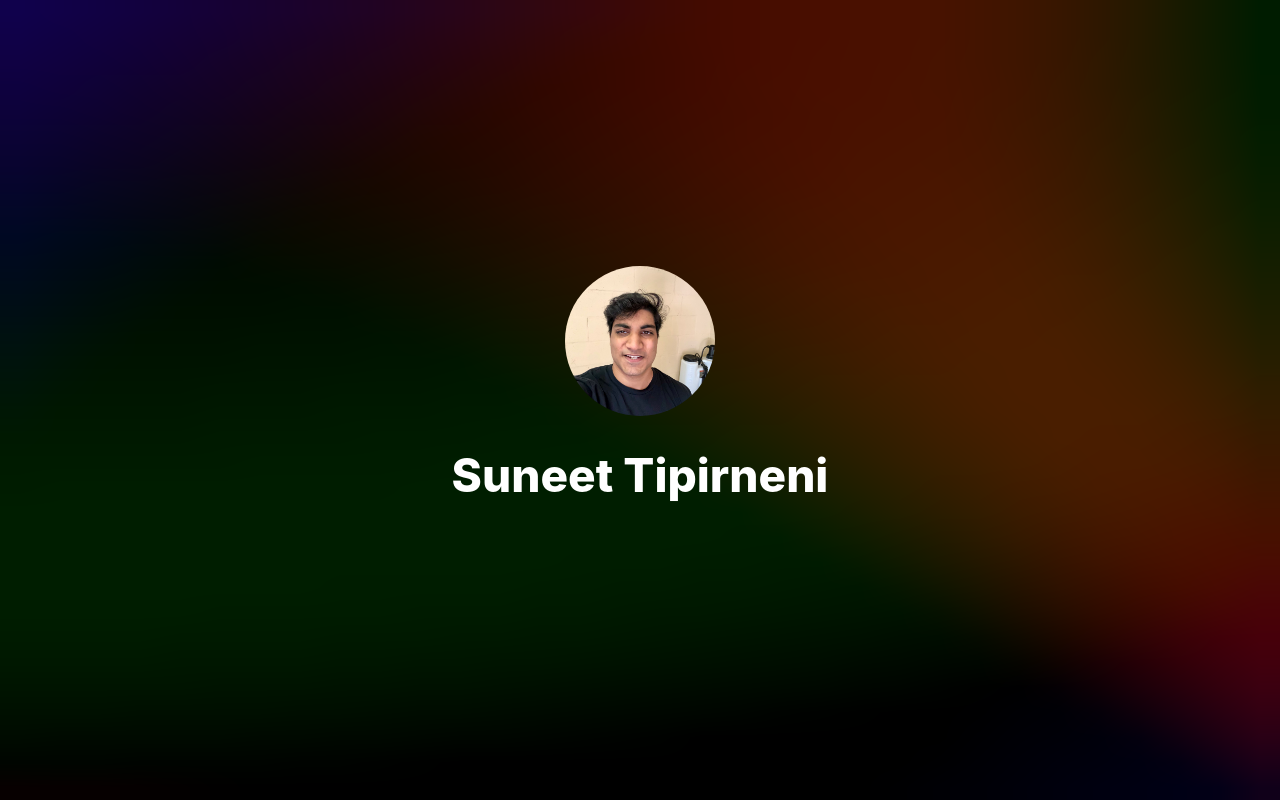
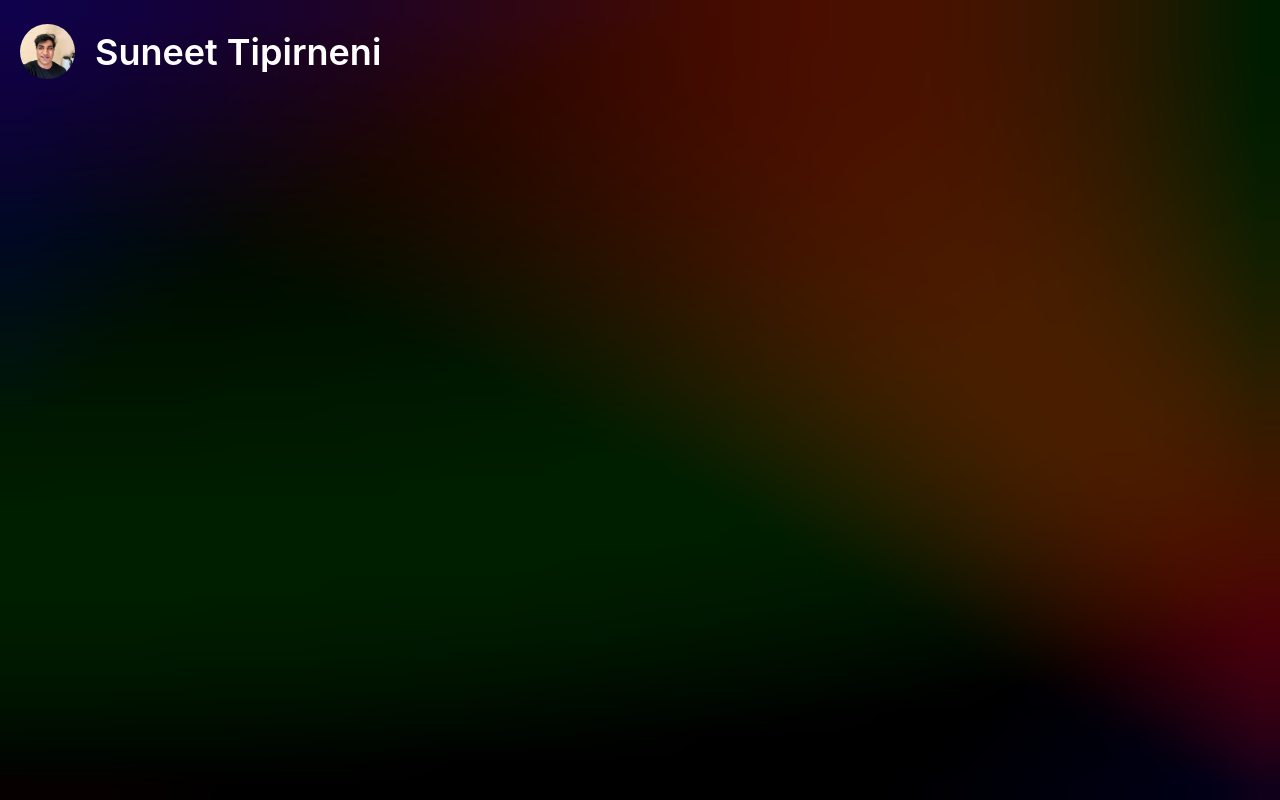
Before and after one commit to suneettipirneni/Dossier, a React (Create React App) app: page / in a window 1280 px wide. Built offline with nearby package versions, Linux system fonts and the light colour scheme.

Commit message:
restruture some more stuff

```diff
--- a/src/App.tsx
+++ b/src/App.tsx
@@ -6,12 +6,15 @@ import profilePicture from './assets/profile.jpeg'
 
 function App(): JSX.Element {
   return (
-    <div className="container">
+
+    <div>
       <AnimatedHue className="animate-hue">
-        <div className="profile-container">
-          <Avatar src={profilePicture} size={150} />
-          <h1 className="title">Suneet Tipirneni</h1>
-        </div>
+        <nav>
+          <div className="profile-container">
+            <Avatar src={profilePicture} size={55} />
+            <h1 className="title">Suneet Tipirneni</h1>
+          </div>
+        </nav>
       </AnimatedHue>
     </div>
   );
--- a/src/components/AnimatedHue.tsx
+++ b/src/components/AnimatedHue.tsx
@@ -65,12 +65,11 @@ function AnimatedHue({ className, width = 32, height = 32, style = {}, children
         return () => canvasRef.current?.removeEventListener('resize', resized);
     }, []);
 
-    // Override style
-    style.position = 'relative';
-
     return (
         <div style={style} className={className}>
-            {children}
+            <div style={{position: 'relative' }}>
+                {children}
+            </div>
             <canvas style={{position: 'absolute', zIndex: -1, height: '100%', width: '100%'}} ref={canvasRef} height={height} width={width} />
         </div>
     );
--- a/src/components/Avatar.tsx
+++ b/src/components/Avatar.tsx
@@ -8,7 +8,7 @@ type AvatarProps = {
 
 function Avatar({ src, size = 100 }: AvatarProps): JSX.Element {
     return (
-        <img src={src} className="avatar" style={{ width: size, height: size, borderRadius: (size / 2) }} />
+        <img src={src} className="avatar" style={{ width: size, height: size, borderRadius: (size / 2), margin: 20 }} />
     );
 }
 
--- a/src/scss/app.scss
+++ b/src/scss/app.scss
@@ -6,8 +6,8 @@
 }
 
 .title {
-    font-weight: 800;
-    font-size: 46px;
+    font-weight: 600;
+    font-size: 36px;
     color: white;
     text-align: center;
 }
@@ -16,16 +16,17 @@
     display: flex;
     height: 100%;
     width: 100%;
-    align-items: center;
-    justify-content: center;
     overflow: hidden;
 }
 
 .profile-container {
     display: flex;
-    flex-direction: column;
     align-items: center;
-    padding: 30px;
     border-radius: 30px;
+}
 
+nav {
+    display: flex;
+    justify-content: space-between;
+    width: 100vw;
 }
```
